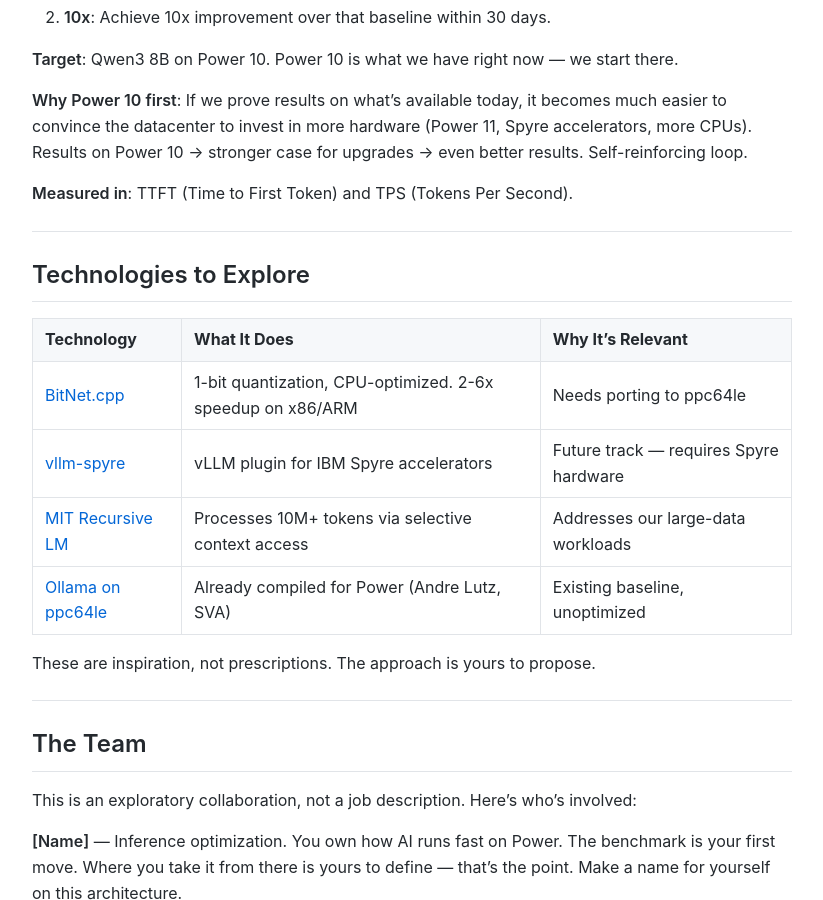
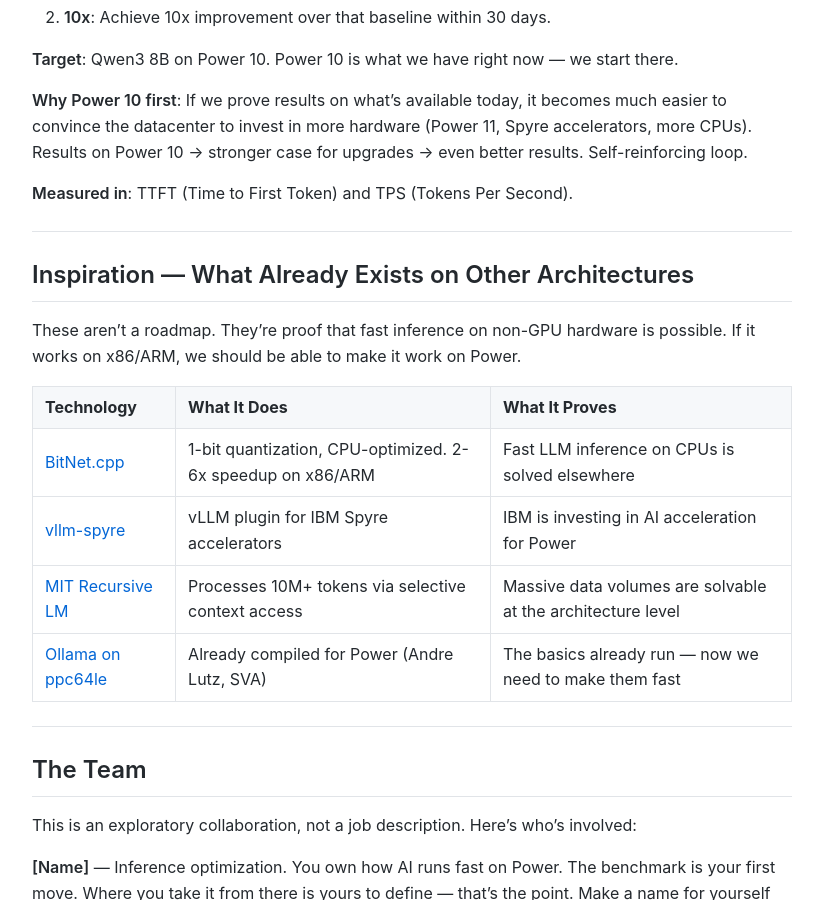
Before and after one commit to MariusWilsch/public-wilsch-ai-pages, a Jekyll site: the page built from project/soloforce/power-inference-discovery-meeting-agenda.md, in a window 1280 px wide and 900 px high, scrolled down 1132 px. Shown: the whole window, without its empty margins (228-1051 px from the left). Built offline with Jekyll 4.4.1, drawn with Linux system fonts in a browser that asks for light colours; our own code applies the rules of GitHub Pages for plain Markdown files.

Commit message:
Sync from hippocampus 2026-02-07

```diff
--- a/project/soloforce/power-inference-discovery-meeting-agenda.md
+++ b/project/soloforce/power-inference-discovery-meeting-agenda.md
@@ -44,16 +44,16 @@ We have two clients who want AI deployed on their Power 10 infrastructure, a dat
 
 ---
 
-## Technologies to Explore
+## Inspiration — What Already Exists on Other Architectures
 
-| Technology | What It Does | Why It's Relevant |
-|-----------|-------------|-------------------|
-| [BitNet.cpp](https://github.com/microsoft/BitNet) | 1-bit quantization, CPU-optimized. 2-6x speedup on x86/ARM | Needs porting to ppc64le |
-| [vllm-spyre](https://github.com/vllm-project/vllm-spyre) | vLLM plugin for IBM Spyre accelerators | Future track — requires Spyre hardware |
-| [MIT Recursive LM](https://arxiv.org/html/2512.24601v1) | Processes 10M+ tokens via selective context access | Addresses our large-data workloads |
-| [Ollama on ppc64le](https://www.linkedin.com/pulse/compiling-ollama-openwebui-ibm-power-ppc64le-andre-lutz) | Already compiled for Power (Andre Lutz, SVA) | Existing baseline, unoptimized |
+These aren't a roadmap. They're proof that fast inference on non-GPU hardware is possible. If it works on x86/ARM, we should be able to make it work on Power.
 
-These are inspiration, not prescriptions. The approach is yours to propose.
+| Technology | What It Does | What It Proves |
+|-----------|-------------|----------------|
+| [BitNet.cpp](https://github.com/microsoft/BitNet) | 1-bit quantization, CPU-optimized. 2-6x speedup on x86/ARM | Fast LLM inference on CPUs is solved elsewhere |
+| [vllm-spyre](https://github.com/vllm-project/vllm-spyre) | vLLM plugin for IBM Spyre accelerators | IBM is investing in AI acceleration for Power |
+| [MIT Recursive LM](https://arxiv.org/html/2512.24601v1) | Processes 10M+ tokens via selective context access | Massive data volumes are solvable at the architecture level |
+| [Ollama on ppc64le](https://www.linkedin.com/pulse/compiling-ollama-openwebui-ibm-power-ppc64le-andre-lutz) | Already compiled for Power (Andre Lutz, SVA) | The basics already run — now we need to make them fast |
 
 ---
 
```
